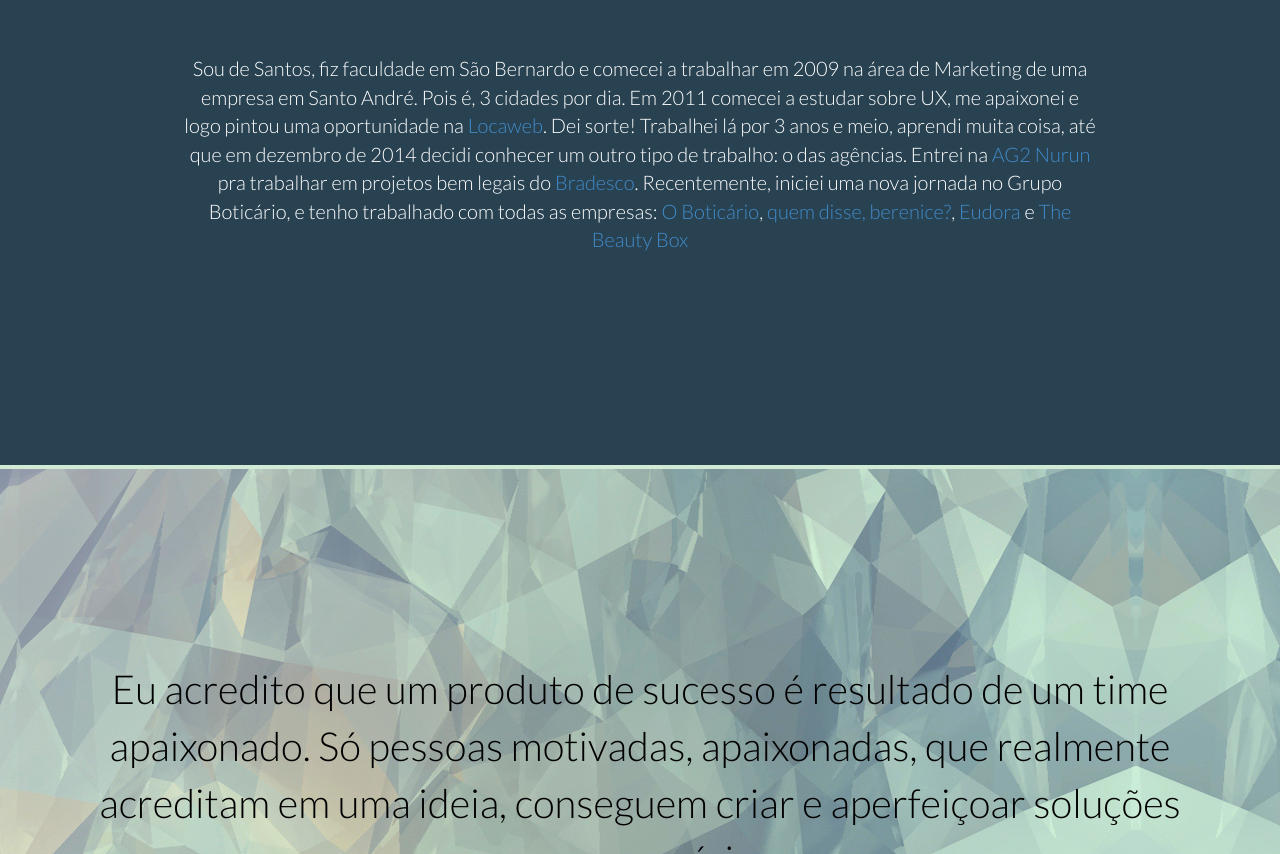
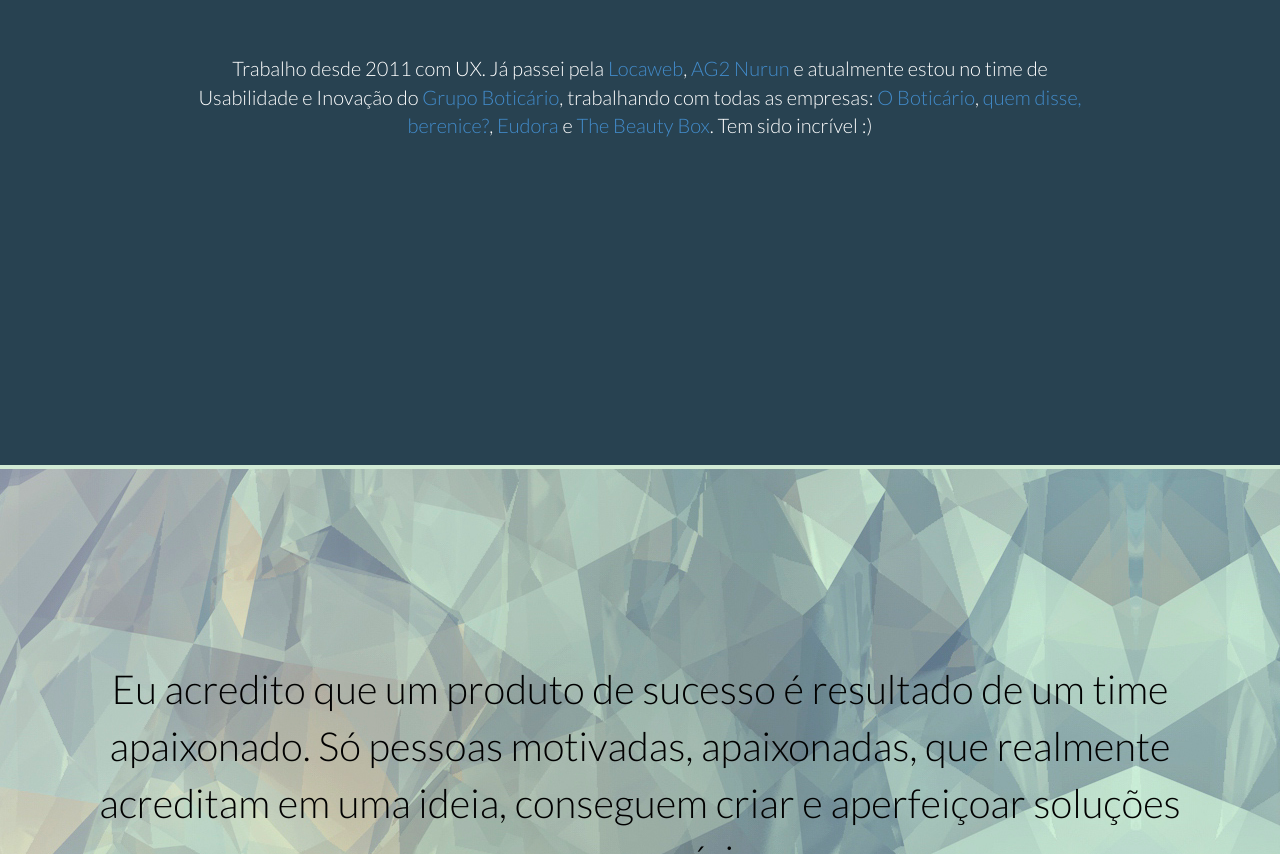
Before and after one commit to marcelahippe/marcelahippe.github.io, a plain HTML site: page index.html in a window 1280 px wide. Shown: the part 1031-1885 px from the top of the page. Drawn offline with Linux system fonts and the light colour scheme.

Commit message:
About atualizado
Texto mais resumido e direto.

```diff
--- a/index.html
+++ b/index.html
@@ -20,7 +20,7 @@
 	<div class="about">
 		<div class="container">
 			<div class="photo"><img src="css/img/marcelahippe.jpg" alt="Marcela Hippe, eu mesma" /></div>
-			<p class="about-text">Sou de Santos, fiz faculdade em São Bernardo e comecei a trabalhar em 2009 na área de Marketing de uma empresa em Santo André. Pois é, 3 cidades por dia. Em 2011 comecei a estudar sobre UX, me apaixonei e logo pintou uma oportunidade na <a href="http://www.locaweb.com.br" target="_blank">Locaweb</a>. Dei sorte! Trabalhei lá por 3 anos e meio, aprendi muita coisa, até que em dezembro de 2014 decidi conhecer um outro tipo de trabalho: o das agências. Entrei na <a href="http://www.ag2nurun.com.br" target="_blank">AG2 Nurun</a> pra trabalhar em projetos bem legais do <a href="http://www.bradesco.com.br" target="_blank">Bradesco</a>. Recentemente, iniciei uma nova jornada no Grupo Boticário, e tenho trabalhado com todas as empresas: <a href="http://www.boticario.com.br" target="_blank">O Boticário</a>, <a href="http://www.quemdisseberenice.com.br" target="_blank">quem disse, berenice?</a>, <a href="http://www.eudora.com.br" target="_blank">Eudora</a> e <a href="http://www.thebeautybox.com.br" target="_blank">The Beauty Box</a></p>
+			<p class="about-text">Trabalho desde 2011 com UX. Já passei pela <a href="http://www.locaweb.com.br" target="_blank">Locaweb</a>, <a href="http://www.ag2nurun.com.br" target="_blank">AG2 Nurun</a> e atualmente estou no time de Usabilidade e Inovação do <a href="http://www.grupoboticario.com.br" target="_blank">Grupo Boticário</a>, trabalhando com todas as empresas: <a href="http://www.boticario.com.br" target="_blank">O Boticário</a>, <a href="http://www.quemdisseberenice.com.br" target="_blank">quem disse, berenice?</a>, <a href="http://www.eudora.com.br" target="_blank">Eudora</a> e <a href="http://www.thebeautybox.com.br" target="_blank">The Beauty Box</a>. Tem sido incrível :)</p>
 		</div> <!-- /container -->
 	</div> <!-- /about -->
 
```
